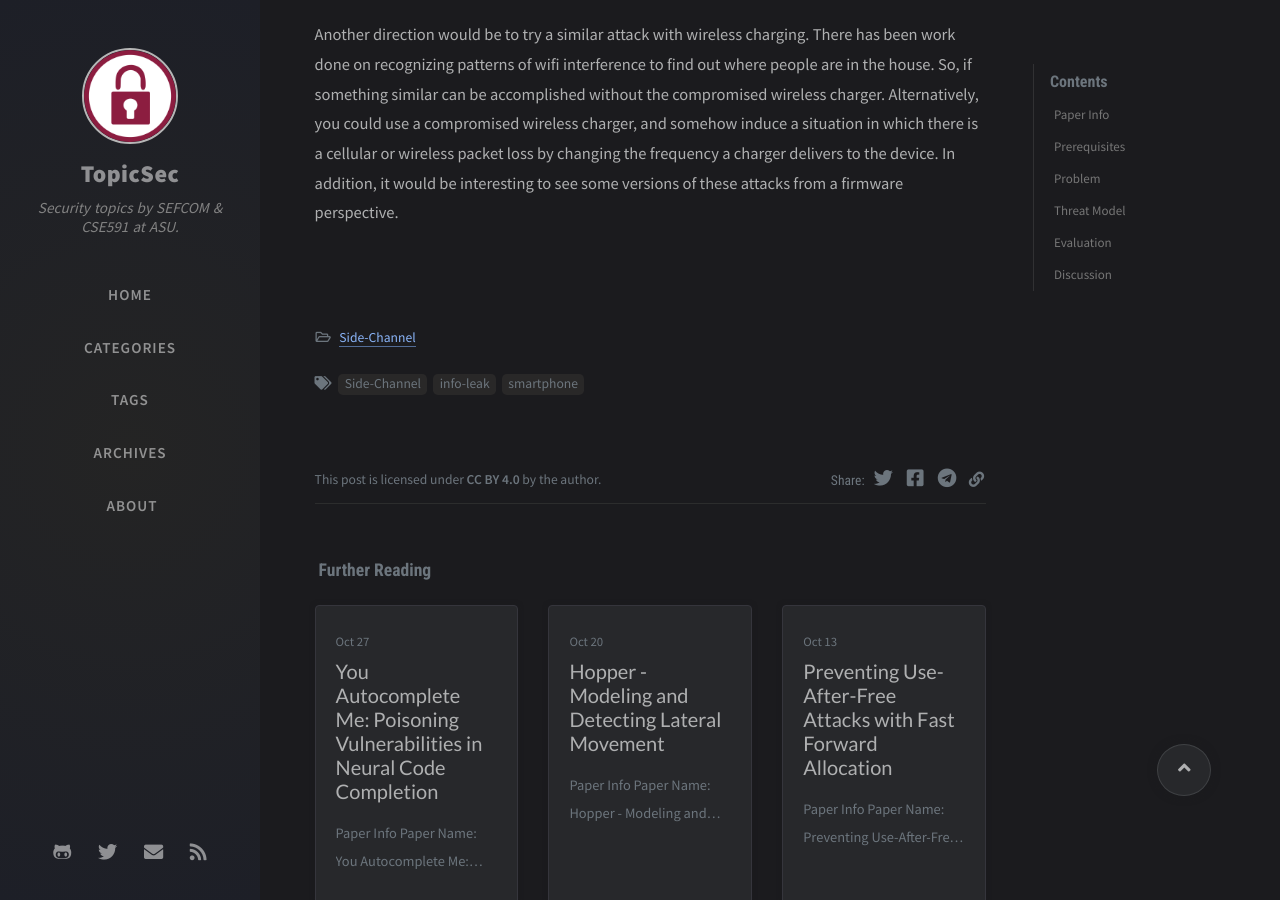
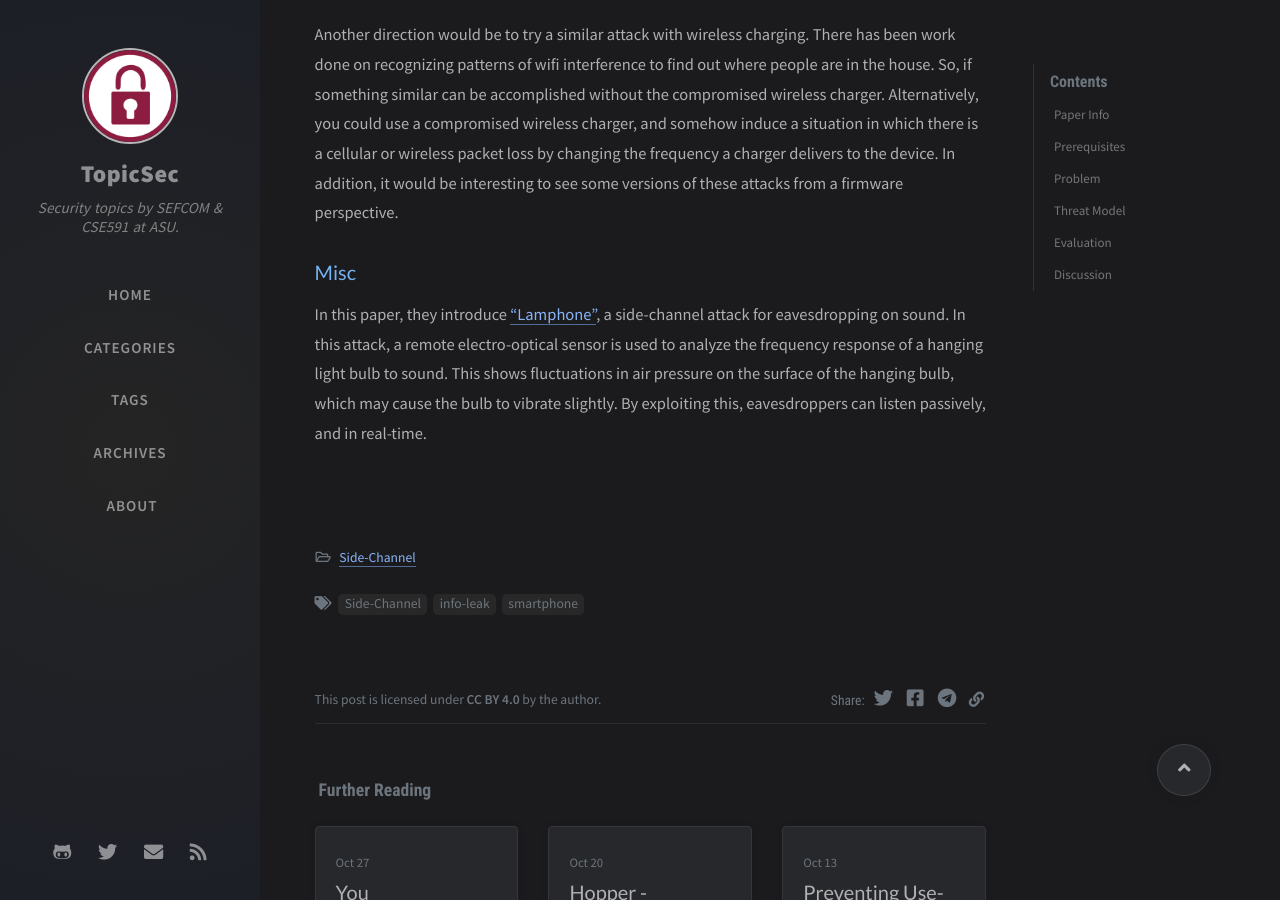
Before and after one commit to TopicSec/topicsec.github.io, a Jekyll site: the page built from _posts/2021-11-03-charger-surfing.md, in a window 1280 px wide and 900 px high, scrolled down 3755 px. Built offline with Jekyll 4.4.1, drawn with Linux system fonts in a browser that asks for light colours; nearby versions of some CDN libraries; comment, search, counter and statistics services are not loaded.

Commit message:
add misc

```diff
--- a/_posts/2021-11-03-charger-surfing.md
+++ b/_posts/2021-11-03-charger-surfing.md
@@ -107,3 +107,9 @@ There has been work done on recognizing patterns of wifi interference to find ou
 So, if something similar can be accomplished without the compromised wireless charger.
 Alternatively, you could use a compromised wireless charger, and somehow induce a situation in which there is a cellular or wireless packet loss by changing the frequency a charger delivers to the device.
 In addition, it would be interesting to see some versions of these attacks from a firmware perspective.
+
+### Misc
+In this paper, they introduce ["Lamphone"](https://www.nassiben.com/lamphone), a side-channel attack for eavesdropping on sound.
+In this attack, a remote electro-optical sensor is used to analyze the frequency response of a hanging light bulb to sound.
+This shows fluctuations in air pressure on the surface of the hanging bulb, which may cause the bulb to vibrate slightly.
+By exploiting this, eavesdroppers can listen passively, and in real-time.
```
